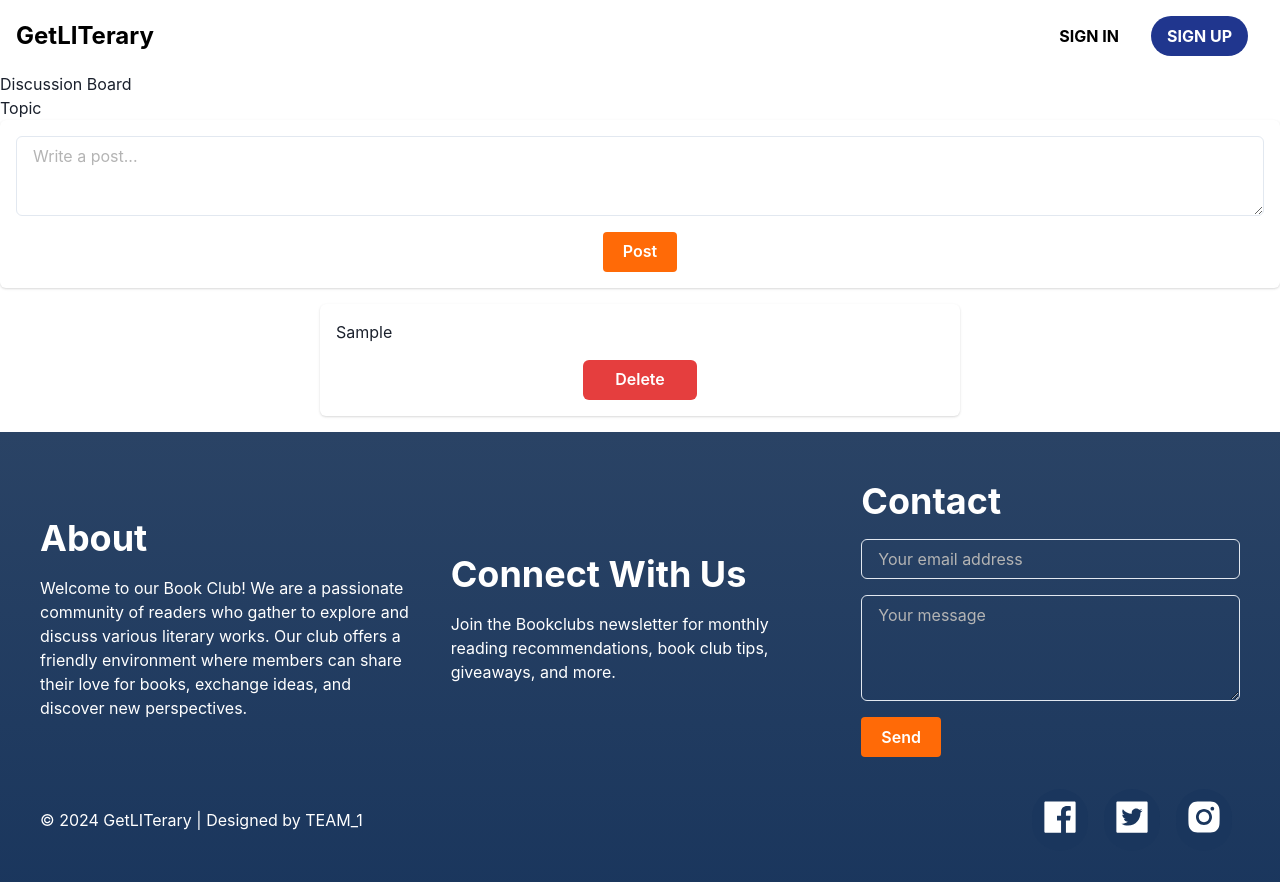
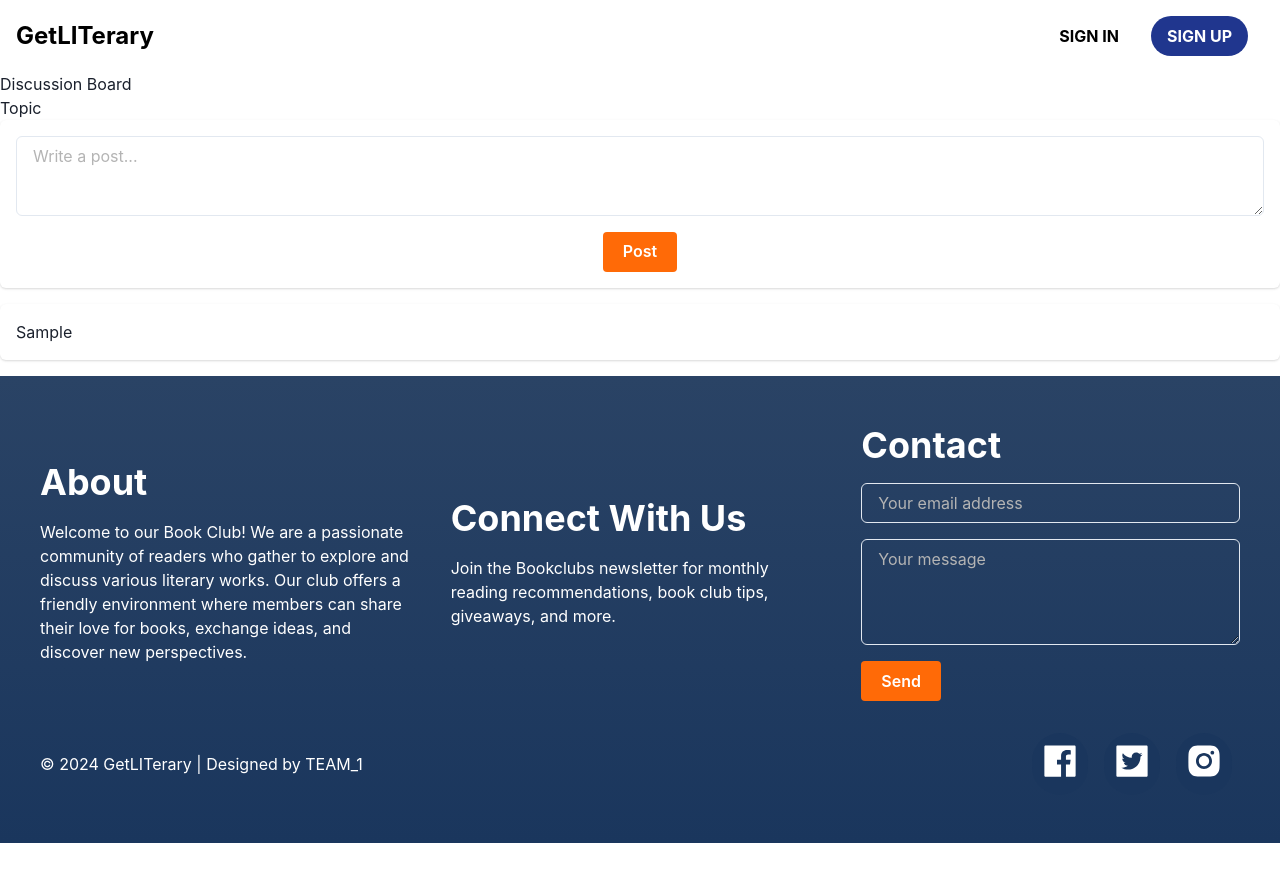
Before and after one commit to Santy520/Get-LITerary, a React (Vite) app in the folder client/: page /Discussion in a window 1280 px wide. Both pictures are taken after typing "Sample" into the empty fields and a click on the button "Post". Shown: the top 882 px of the page. After the commit the page ends 843 px from the top, so only its background shows below. Built offline with nearby package versions, Linux system fonts and the light colour scheme.

Commit message:
got rid of prop-types

```diff
--- a/client/src/components/Post.jsx
+++ b/client/src/components/Post.jsx
@@ -1,10 +1,46 @@
-import React from 'react';
-import PropTypes from 'prop-types';
-import { Box, Text, Button, Card, Center } from '@chakra-ui/react'; // Import Chakra UI components
+// import React from 'react';
+// import PropTypes from 'prop-types';
+// import { Box, Text, Button, Card, Center } from '@chakra-ui/react'; // Import Chakra UI components
 
-function Post({ post, deletePost }) {
+// function Post({ post, deletePost }) {
+//   return (
+//     <Center>
+//       <Card className="post" p="4" mb="4" width="50%">
+//         <Text mb="4">{post.text}</Text>
+//         <Center>
+//           <Button colorScheme="red" onClick={() => deletePost(post.id)} px="8" py="4">Delete</Button>
+//         </Center>
+//       </Card>
+//     </Center>
+//   );
+// }
+
+// Post.propTypes = {
+//   post: PropTypes.shape({
+//     id: PropTypes.number.isRequired,
+//     text: PropTypes.string.isRequired,
+//   }).isRequired,
+//   deletePost: PropTypes.func.isRequired,
+// };
+
+// export default Post;
+import { useState } from 'react';
+import { Text, Button, Card, Center } from '@chakra-ui/react'; // Import Chakra UI components
+
+function Post() {
+  const [posts, setPosts] = useState([
+    { id: 1, text: 'This is the first post.' },
+    { id: 2, text: 'This is the second post.' },
+  ]);
+
+  const deletePost = (id) => {
+    setPosts(posts.filter(post => post.id !== id));
+  };
+
   return (
-    <Center>
+    <>
+      {posts.map(post => (
+        <Center key={post.id}>
           <Card className="post" p="4" mb="4" width="50%">
             <Text mb="4">{post.text}</Text>
             <Center>
@@ -12,15 +48,9 @@ function Post({ post, deletePost }) {
             </Center>
           </Card>
         </Center>
+      ))}
+    </>
   );
 }
 
-Post.propTypes = {
-  post: PropTypes.shape({
-    id: PropTypes.number.isRequired,
-    text: PropTypes.string.isRequired,
-  }).isRequired,
-  deletePost: PropTypes.func.isRequired,
-};
-
 export default Post;
--- a/client/src/components/PostForm.jsx
+++ b/client/src/components/PostForm.jsx
@@ -1,19 +1,58 @@
+// import { useState } from 'react';
+// import PropTypes from 'prop-types';
+// import { Box, Textarea, Button, Card, Center } from '@chakra-ui/react'; // Import Chakra UI components
+
+// function PostForm({ addPost }) {
+//   const [text, setText] = useState('');
+
+//   const handleSubmit = (e) => {
+//     e.preventDefault();
+//     if (text.trim()) {
+//       addPost(text);
+//       setText('');
+//     }
+//   };
+
+//   return (
+//     <Card p="4" mb="4">
+//       <Box as="form" className="post-form" onSubmit={handleSubmit}>
+//         <Textarea
+//           value={text}
+//           onChange={(e) => setText(e.target.value)}
+//           placeholder="Write a post..."
+//           required
+//           mb="4"
+//         />
+//         <Center>
+//           <Button type="submit" colorScheme="blue" px="8" py="4">Post</Button>
+//         </Center>
+//       </Box>
+//     </Card>
+//   );
+// }
+
+// PostForm.propTypes = {
+//   addPost: PropTypes.func.isRequired,
+// };
+
+// export default PostForm;
 import { useState } from 'react';
-import PropTypes from 'prop-types';
 import { Box, Textarea, Button, Card, Center } from '@chakra-ui/react'; // Import Chakra UI components
 
-function PostForm({ addPost }) {
+function PostForm() {
   const [text, setText] = useState('');
+  const [posts, setPosts] = useState([]);
 
   const handleSubmit = (e) => {
     e.preventDefault();
     if (text.trim()) {
-      addPost(text);
+      setPosts([...posts, text]);
       setText('');
     }
   };
 
   return (
+    <>
       <Card p="4" mb="4">
         <Box as="form" className="post-form" onSubmit={handleSubmit}>
           <Textarea
@@ -28,11 +67,13 @@ function PostForm({ addPost }) {
           </Center>
         </Box>
       </Card>
+      {posts.map((post, index) => (
+        <Card key={index} p="4" mb="4">
+          {post}
+        </Card>
+      ))}
+    </>
   );
 }
 
-PostForm.propTypes = {
-  addPost: PropTypes.func.isRequired,
-};
-
 export default PostForm;
```
Lines whose indentation alone changed are shown as unchanged.
